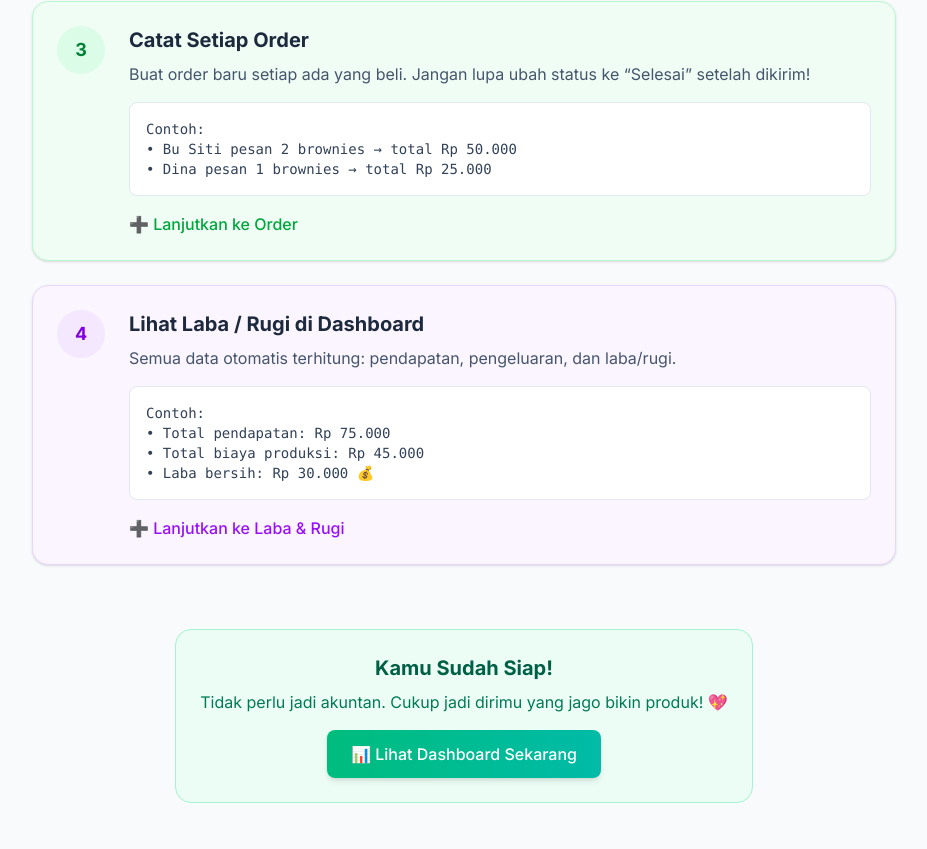
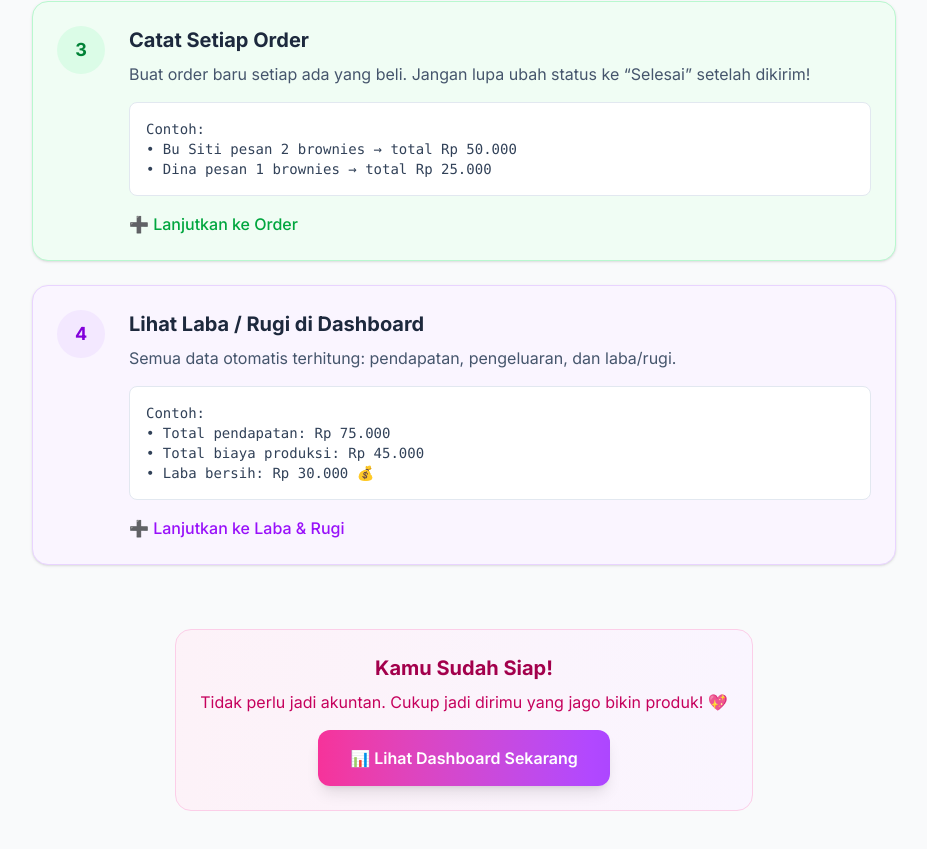
Before and after one commit to dwikarunia0001/managher-mini-erp-nextjs-pi25, a Next.js app: page /erp/guide in a window 1280 px wide. Shown: the part 1005-1854 px from the top of the page, without its empty margins (304-1231 px from the left). Built offline with nearby package versions, Linux system fonts and the light colour scheme.

Commit message:
adjust style in Guide Page

```diff
--- a/src/app/erp/guide/page.js
+++ b/src/app/erp/guide/page.js
@@ -104,14 +104,14 @@ export default function GuidePage() {
 
       {/* CTA Akhir */}
       <div className="mt-16 text-center">
-        <div className="inline-block bg-emerald-50 border border-emerald-200 rounded-2xl p-6">
-          <h3 className="text-xl font-bold text-emerald-800 mb-2">Kamu Sudah Siap!</h3>
-          <p className="text-emerald-700 mb-4">
+        <div className="inline-block bg-gradient-to-r from-pink-50 to-purple-50 border border-pink-200 rounded-2xl p-6">
+          <h3 className="text-xl font-bold text-pink-800 mb-2">Kamu Sudah Siap!</h3>
+          <p className="text-pink-700 mb-4">
             Tidak perlu jadi akuntan. Cukup jadi dirimu yang jago bikin produk! 💖
           </p>
           <Link
             href="/erp/dashboard"
-            className="inline-block bg-gradient-to-r from-emerald-500 to-teal-500 text-white px-6 py-3 rounded-lg font-medium shadow-md hover:opacity-90"
+            className="inline-block px-8 py-4 bg-gradient-to-r from-pink-500 to-purple-500 text-white font-semibold rounded-xl shadow-lg hover:shadow-xl transition-transform transform hover:-translate-y-0.5"
           >
             📊 Lihat Dashboard Sekarang
           </Link>
```
